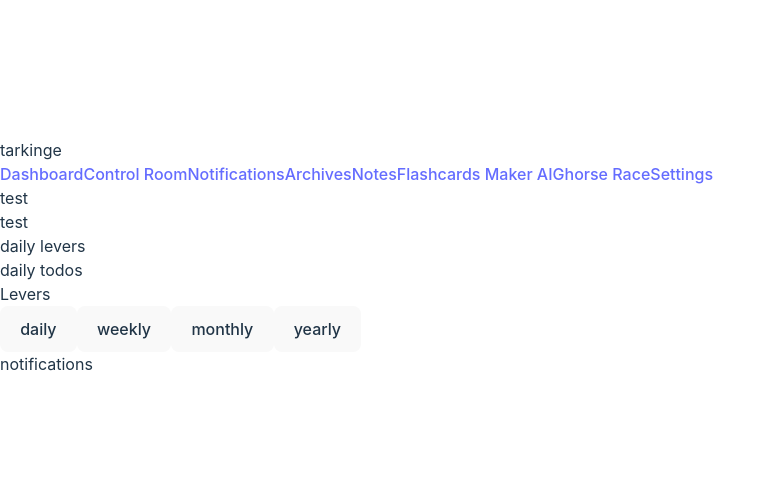
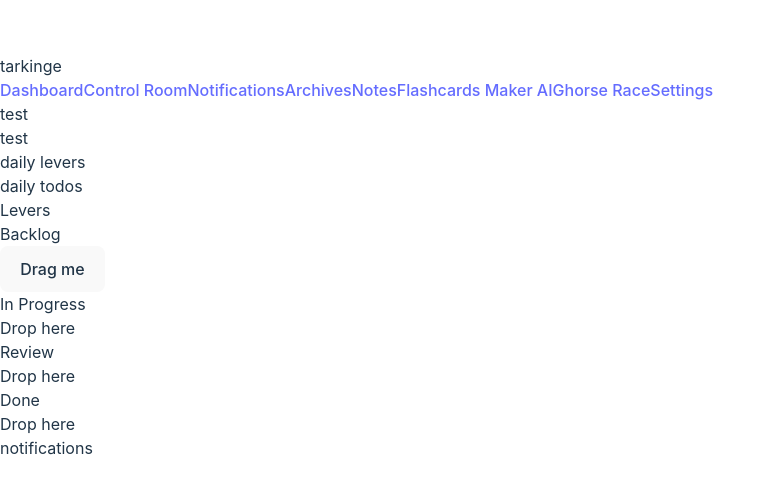
Before and after one commit to ejsadiarin/tarkinge, a React (Vite) app in the folder web/: page /dashboard in a window 1280 px wide. Shown: the part 143-636 px from the top of the page, without its empty margins (0-775 px from the left). Built offline with nearby package versions, Linux system fonts and the light colour scheme.

Commit message:
feat: added dnd for kanban, working kanban v1

```diff
--- a/web/package.json
+++ b/web/package.json
@@ -10,6 +10,7 @@
     "preview": "vite preview"
   },
   "dependencies": {
+    "@dnd-kit/core": "^6.1.0",
     "react": "^18.2.0",
     "react-dom": "^18.2.0",
     "react-router-dom": "^6.21.3"
--- /dev/null
+++ b/web/src/components/dashboard/card-container.tsx
@@ -0,0 +1,17 @@
+import { useDroppable } from "@dnd-kit/core";
+// import { PropsWithRef } from "react";
+
+export default function CardContainer(props) {
+  const { isOver, setNodeRef } = useDroppable({
+    id: props.id,
+  });
+  const style = {
+    color: isOver ? 'green' : undefined,
+  };
+
+  return (
+    <div ref={setNodeRef} style={style}>
+      {props.children}
+    </div>
+  );
+}
--- /dev/null
+++ b/web/src/components/dashboard/card.tsx
@@ -0,0 +1,17 @@
+import { useDraggable } from "@dnd-kit/core";
+// import { PropsWithChildren } from "react";
+
+export default function Card(props) {
+  const { attributes, listeners, setNodeRef, transform } = useDraggable({
+    id: props.id,
+  });
+  const style = transform ? {
+    transform: `translate3d(${transform.x}px, ${transform.y}px, 0)`,
+  } : undefined;
+
+  return (
+    <button ref={setNodeRef} style={style} {...listeners} {...attributes}>
+      {props.children}
+    </button>
+  );
+}
--- /dev/null
+++ b/web/src/components/dashboard/levers.tsx
@@ -0,0 +1,85 @@
+import { DndContext } from "@dnd-kit/core";
+import CardContainer from "./card-container";
+import Card from "./card";
+
+type CardType = {
+  title: string;
+  description: string;
+  month: string;
+}
+
+const Filters = ["weekly", "monthly", "yearly"];
+const Months = ["January", "February", "March", "April", "May", "June", "July", "August", "September", "October", "Novemeber", "December"];
+
+
+export default function Levers() {
+  const containers = ["A", "B", "C"];
+  const [parent, setParent] = useState(null);
+
+  function handleDragEnd(event) {
+    const { over } = event;
+
+    // If the item is dropped over a container, set it as the parent
+    // otherwise reset the parent to `null`
+    setParent(over ? over.id : null);
+  }
+
+  return (
+    <main className="w-full h-full">
+
+      {/* this is the kanban with filters (or sorters) */}
+      <section className="flex flex-col w-full h-full">
+        <section>
+          <h1 className="text-5xl">Levers</h1>
+          {/* yearly, monthly, weekly, daily filters */}
+        </section>
+
+        <DndContext onDragEnd={handleDragEnd}>
+          {/* {parent === null ? draggable} */}
+          {/* this section is rendered based on the filter */}
+          <section className="flex flex-col">
+            <div className="flex gap-5">
+              {Filters.map((filter) => (
+                <button className="bg-gray-900 rounded-full">{filter}</button>
+              ))}
+            </div>
+            {/* this renders the data in kanban style */}
+            <section className="flex justify-between w-full h-full p-10 ">
+              <div>
+                <h1>Backlog</h1>
+
+                {/* Card Container (droppable): card components go here */}
+                {containers.map((id) => (
+                  <CardContainer key={id} id={id} className="flex flex-col gap-5" >
+                    {parent === id ? (
+                      <Card id="draggable" className="bg-yellow-500 text-black rounded-md shadow-xl p-5" />
+                    ) : 'Drop here'}
+                    {/* data in Card component (draggable) should be from database */}
+                    {/* <div className="bg-yellow-500 text-black rounded-md shadow-xl p-5"> */}
+                    {/*   <h1>test</h1> */}
+                    {/* </div> */}
+                    {/* <div className="bg-yellow-500 text-black rounded-md shadow-xl p-5"> */}
+                    {/*   <h1>test</h1> */}
+                    {/* </div> */}
+                    {/* <div className="bg-yellow-500 text-black rounded-md shadow-xl p-5"> */}
+                    {/*   <h1>test</h1> */}
+                    {/* </div> */}
+                  </CardContainer>
+                ))}
+
+              </div>
+              <div>
+                <h1>In Progress</h1>
+                {/* Card components go here */}
+              </div>
+              <div>
+                <h1>Done</h1>
+                {/* Card components go here */}
+              </div>
+            </section>
+          </section>
+        </DndContext>
+      </section>
+    </main>
+  );
+}
--- /dev/null
+++ b/web/src/components/dashboard/levertest.tsx
@@ -0,0 +1,65 @@
+import { DndContext, DragEndEvent } from '@dnd-kit/core';
+import Card from './card';
+import CardContainer from './card-container';
+import { useState } from 'react';
+
+export default function LeverTest() {
+  const containers = ["In Progress", "Review", "Done"];
+  const [parent, setParent] = useState<string | null>(null);
+
+  return (
+    <main className="w-full h-full">
+      {/* this is the kanban with filters (or sorters) */}
+      <section className="flex flex-col w-full h-full">
+
+        <section>
+          <h1 className="text-5xl">Levers</h1>
+          {/* yearly, monthly, weekly, daily filters */}
+        </section>
+
+        <DndContext onDragEnd={handleDragEnd}>
+          <section className="flex justify-between w-full h-full p-10 ">
+            {/* TODO: handle parent === null ? no display (need to '+' button to add new card), else display in backlog/default */}
+            {parent === null ? (
+              <div className="flex flex-col">
+                <h1 className="font-bold text-xl">Backlog</h1>
+                <CardContainer key="Backlog" id="Backlog">
+                  <Card id="draggable">Drag me</Card>
+                </CardContainer>
+              </div>
+            ) : (
+              <div className="flex flex-col">
+                <h1 className="font-bold text-xl">Backlog</h1>
+                <CardContainer key="Backlog" id="Backlog">
+                  {parent === "Backlog" ? (
+                    <Card id="draggable">Drag me</Card>
+                  ) : 'Empty...'}
+                </CardContainer>
+              </div>
+            )}
+
+            {containers.map((containerName, idx) => (
+              <div className="flex flex-col">
+                <h1 className="font-bold text-xl">{containerName}</h1>
+                <CardContainer key={idx} id={containerName}>
+                  {parent === containerName ? (
+                    <Card id="draggable">Drag me</Card>
+                  ) : 'Drop here'}
+                </CardContainer>
+              </div>
+            ))}
+          </section>
+        </DndContext>
+
+      </section>
+    </main>
+  );
+
+  function handleDragEnd(event: DragEndEvent) {
+    const { over } = event;
+
+    // If the item is dropped over a container, set it as the parent
+    // otherwise reset the parent to `null`
+    setParent(over ? over.id as string : null);
+  }
+}
--- a/web/src/pages/dashboard.tsx
+++ b/web/src/pages/dashboard.tsx
@@ -1,12 +1,8 @@
 // import Navbar from "../components/dashboard/navbar";
 // import Sidebar from "../components/dashboard/sidebar"
 
-type FilterType = {
-  time: string,
-}
-
-const Filters = ["daily", "weekly", "monthly", "yearly"];
-
+import Levers from "../components/dashboard/levers";
+import LeverTest from "../components/dashboard/levertest";
 
 export default function Dashboard() {
   return (
@@ -38,21 +34,16 @@ export default function Dashboard() {
           </section>
         </nav>
 
-        <main className="flex w-full h-full">
+        <main className="flex justify-between w-full h-full">
+          {/* dailies view */}
           <section className="bg-purple-800 w-[20%]">
             <h1>daily levers</h1>
             <h1>daily todos</h1>
           </section>
 
           {/* this is the kanban with filters (or sorters) */}
-          <section className="flex flex-col w-[70%]">
-            <h1 className="text-5xl">Levers</h1>
-            <div className="flex gap-5">
-              {Filters.map((filter) => (
-                <button className="bg-gray-900 rounded-full">{filter}</button>
-              ))}
-            </div>
-          </section>
+          {/* <Levers /> */}
+          <LeverTest />
 
           <section className="bg-green-500 w-[20%]">
             <h1>notifications</h1>
```
Also changed, not shown: 1 other file (tests, documents, lock files or other folders).
